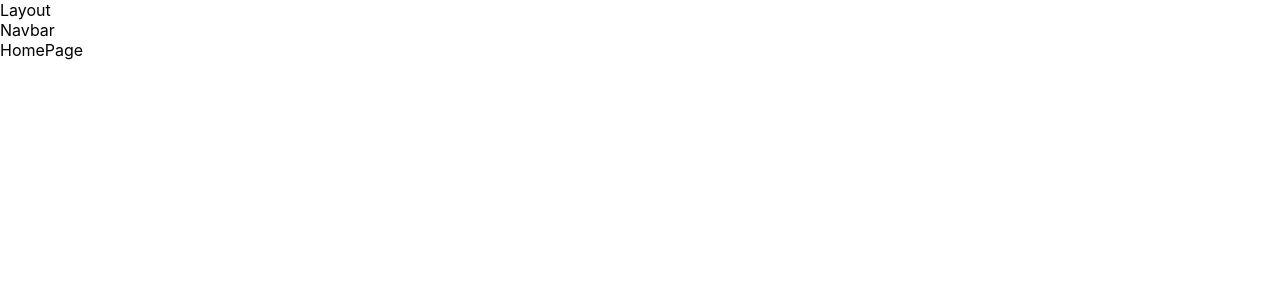
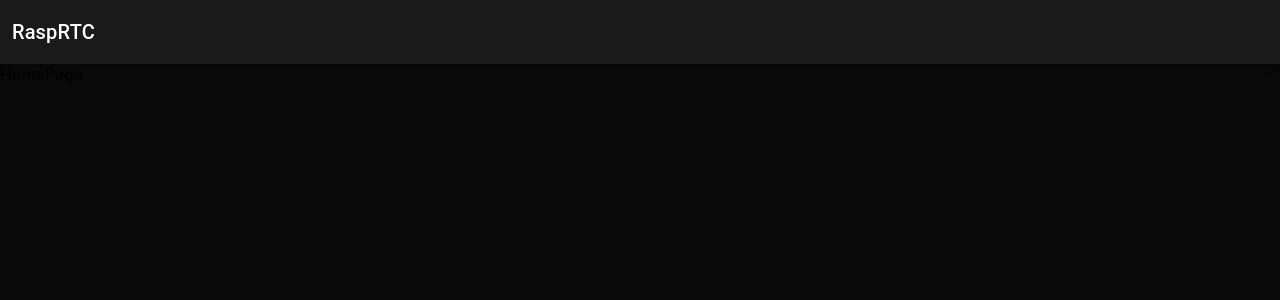
Before and after one commit to krupinskij/rtc-pi-web, a React (Create React App) app: page / in a window 1280 px wide. Shown: the top 300 px of the page. Built offline with nearby package versions, Linux system fonts and the light colour scheme.

Commit message:
Login View: Style navbar

```diff
--- a/src/apps/LayoutApp.tsx
+++ b/src/apps/LayoutApp.tsx
@@ -1,13 +1,7 @@
 import Layout from '../components/common/Layout';
-import Navbar from '../components/common/Navbar';
 
 const LayoutApp: React.FC = ({ children }) => {
-  return (
-    <Layout>
-      <Navbar />
-      {children}
-    </Layout>
-  );
+  return <Layout>{children}</Layout>;
 };
 
 export default LayoutApp;
--- a/src/apps/ThemeApp.tsx
+++ b/src/apps/ThemeApp.tsx
@@ -1,13 +1,19 @@
 import React from 'react';
 import { createTheme } from '@mui/material/styles';
-import { green, pink } from '@mui/material/colors';
+import { green, pink, grey } from '@mui/material/colors';
 import { ThemeProvider } from '@mui/system';
 
 const theme = createTheme({
   palette: {
     primary: green,
     secondary: pink,
+    grey: {
+      ...grey,
+      800: '#1a1a1a',
+      900: '#090909',
+    },
   },
+  spacing: (factor: number) => `${0.25 * factor}rem`,
 });
 
 const ThemeApp: React.FC = ({ children }) => {
--- a/src/components/common/Layout.tsx
+++ b/src/components/common/Layout.tsx
@@ -1,16 +1,24 @@
-import { ReactNode } from 'react';
+import { Theme } from '@mui/material';
+import { styled } from '@mui/system';
+import React from 'react';
+import Navbar from './Navbar';
 
-interface Props {
-  children: ReactNode;
-}
-
-const Layout = ({ children }: Props) => {
+const Layout: React.FC = ({ children }) => {
   return (
-    <div>
-      <div>Layout</div>
+    <LayoutWrapper>
+      <Navbar />
       {children}
-    </div>
+    </LayoutWrapper>
   );
 };
 
 export default Layout;
+
+const LayoutWrapper = styled('div')<{ theme?: Theme }>(
+  ({ theme }: { theme: Theme }) => `
+    background-color: ${theme.palette.grey[900]};
+    height: 100vh;
+    display: flex;
+    flex-direction: column;
+  `
+);
--- a/src/components/common/Navbar.tsx
+++ b/src/components/common/Navbar.tsx
@@ -1,5 +1,26 @@
+import { Theme, Toolbar, Typography } from '@mui/material';
+import AppBar from '@mui/material/AppBar';
+import { styled } from '@mui/system';
+
 const Navbar = () => {
-  return <div>Navbar</div>;
+  return (
+    <NavbarWrapper position="static">
+      <Toolbar>
+        <Typography variant="h6" component="div" sx={{ flexGrow: 1, color: 'white' }}>
+          RaspRTC
+        </Typography>
+      </Toolbar>
+    </NavbarWrapper>
+  );
 };
 
 export default Navbar;
+
+const NavbarWrapper = styled(AppBar)<{ theme?: Theme }>(
+  ({ theme }: { theme: Theme }) => `
+    height: ${theme.spacing(16)};
+
+    color: white;
+    background-color: ${theme.palette.grey[800]};
+  `
+);
--- a/src/index.css
+++ b/src/index.css
@@ -1,13 +1,7 @@
 body {
   margin: 0;
-  font-family: -apple-system, BlinkMacSystemFont, 'Segoe UI', 'Roboto', 'Oxygen',
-    'Ubuntu', 'Cantarell', 'Fira Sans', 'Droid Sans', 'Helvetica Neue',
-    sans-serif;
+  font-family: -apple-system, BlinkMacSystemFont, 'Segoe UI', 'Roboto', 'Oxygen', 'Ubuntu',
+    'Cantarell', 'Fira Sans', 'Droid Sans', 'Helvetica Neue', sans-serif;
   -webkit-font-smoothing: antialiased;
   -moz-osx-font-smoothing: grayscale;
 }
-
-code {
-  font-family: source-code-pro, Menlo, Monaco, Consolas, 'Courier New',
-    monospace;
-}
```
